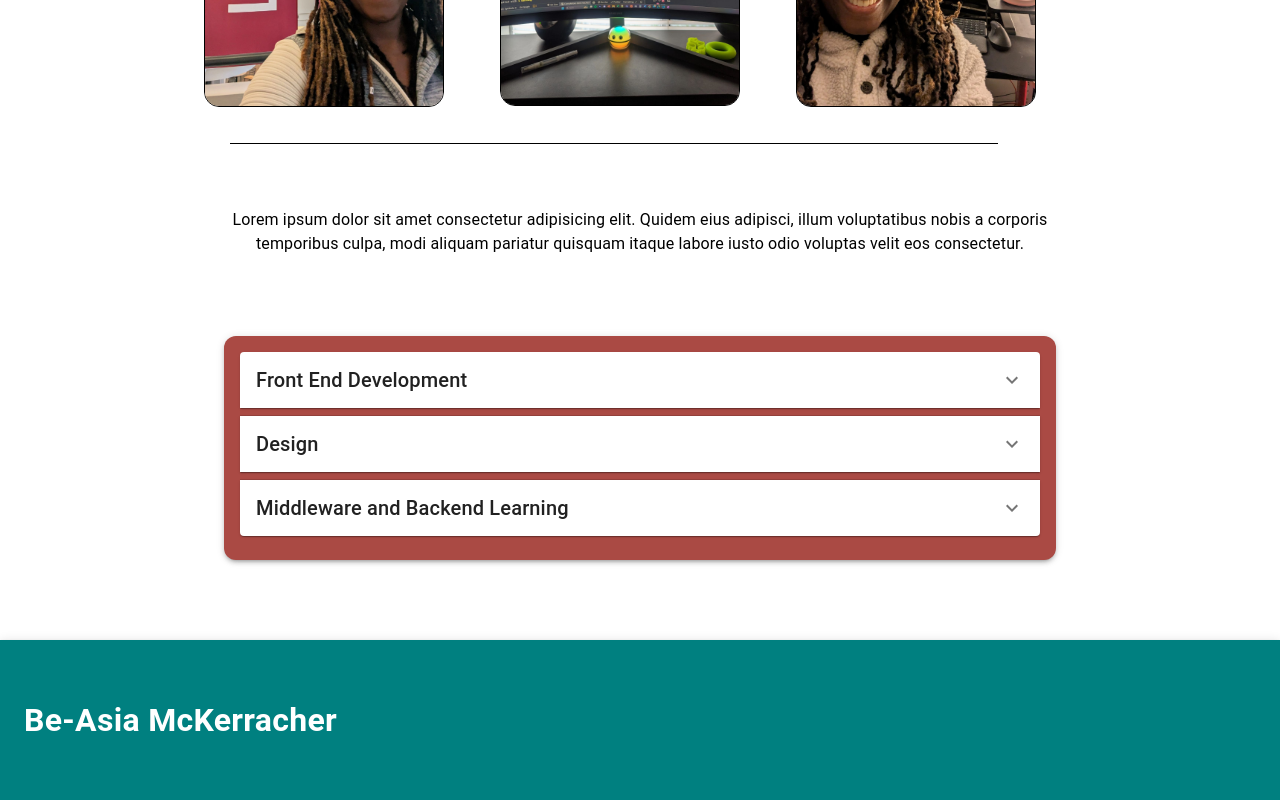
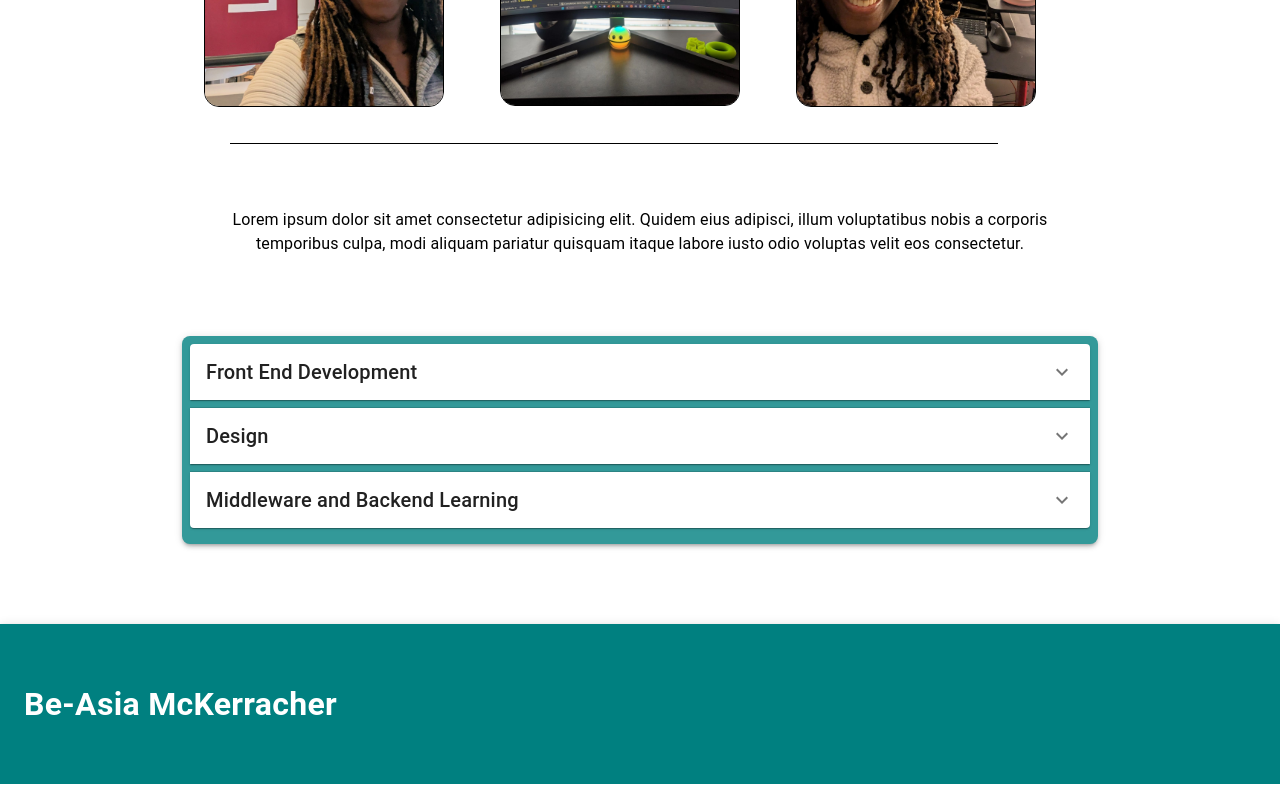
Before and after one commit to amerigirl/website, a React (Create React App) app: page /skillsPage in a window 1280 px wide. Shown: the part 620-1420 px from the top of the page. Built offline with nearby package versions, Linux system fonts and the light colour scheme.

Commit message:
reversing accordion setup back to original

```diff
--- a/src/Components/SkillsPage/Accordion.jsx
+++ b/src/Components/SkillsPage/Accordion.jsx
@@ -8,35 +8,20 @@ import { useState } from "react";
 
 
 export default function ControlledAccordions() {
-  const [panel1, setPanel1] = useState(false);
-  const [panel2, setPanel2] = useState(false);
-  const [panel3, setPanel3] = useState(false);
+  const [expanded, setExpanded] = useState(false);
 
 
   const handleChange = (panel) => (event, isExpanded) => {
-    if (panel === "panel1") {
-      // Only allow opening, prevent closing
-      if (isExpanded) setPanel1(true);
-    } else if (panel === "panel2") {
-      // Only allow opening, prevent closing
-      if (isExpanded) setPanel2(true);
-    } else if (panel === "panel3") {
-      if (isExpanded) {
-        setPanel3(true);
-      } else {
-        // Close all when panel3 closes
-        setPanel1(false);
-        setPanel2(false);
-        setPanel3(false);
-      }
-    }
-  };
+
+      setExpanded(isExpanded ? panel : false);
+    };
+
 
 
   return (
     <div>
       <Accordion
-        expanded={panel1}
+        expanded={expanded === "panel1"}
         onChange={handleChange("panel1")}
         sx={{ mb: 1 }}
       >
@@ -62,7 +47,7 @@ export default function ControlledAccordions() {
       </Accordion>
 
       <Accordion
-        expanded={panel2}
+        expanded={expanded === "panel2"}
         onChange={handleChange("panel2")}
         sx={{ mb: 1 }}
       >
@@ -89,7 +74,7 @@ export default function ControlledAccordions() {
       </Accordion>
 
       <Accordion
-        expanded={panel3}
+        expanded={expanded === "panel3"}
         onChange={handleChange("panel3")}
         sx={{ mb: 1 }}
       >
--- a/src/Components/SkillsPage/SkillsPage.jsx
+++ b/src/Components/SkillsPage/SkillsPage.jsx
@@ -71,11 +71,11 @@ const SkillsPage = () => {
         sx={{
           mt: 6,
           mb: 10,
-          maxWidth: 800,
+          maxWidth: 900,
           mx: "auto",
-          backgroundColor: "#AA4A44",
-          p: 2,
-          borderRadius: 3, // Rounded corners
+          backgroundColor: "primary.light",
+          p: 1,
+          borderRadius: 2, // Rounded corners
           boxShadow: 3,
         }}
       >
```
